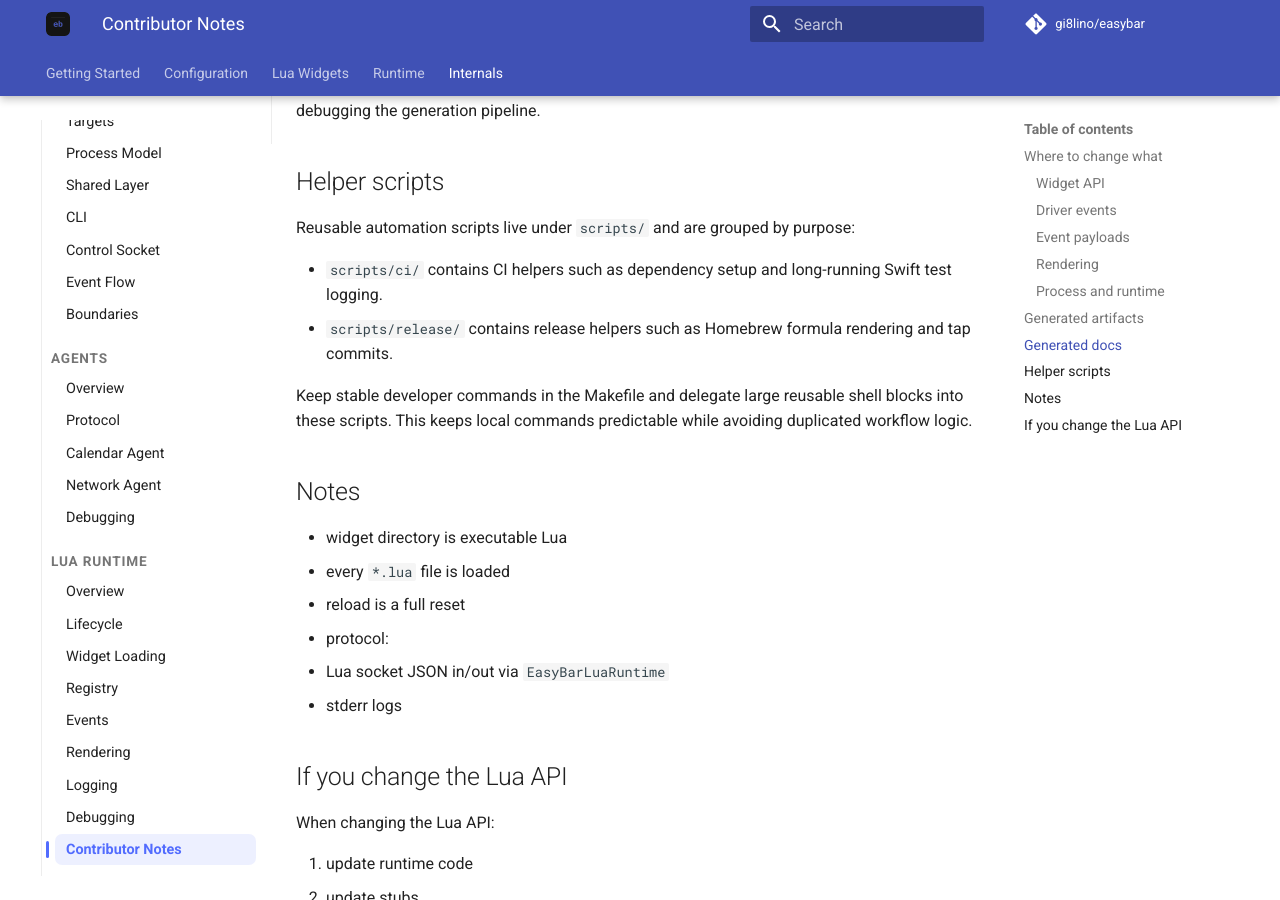
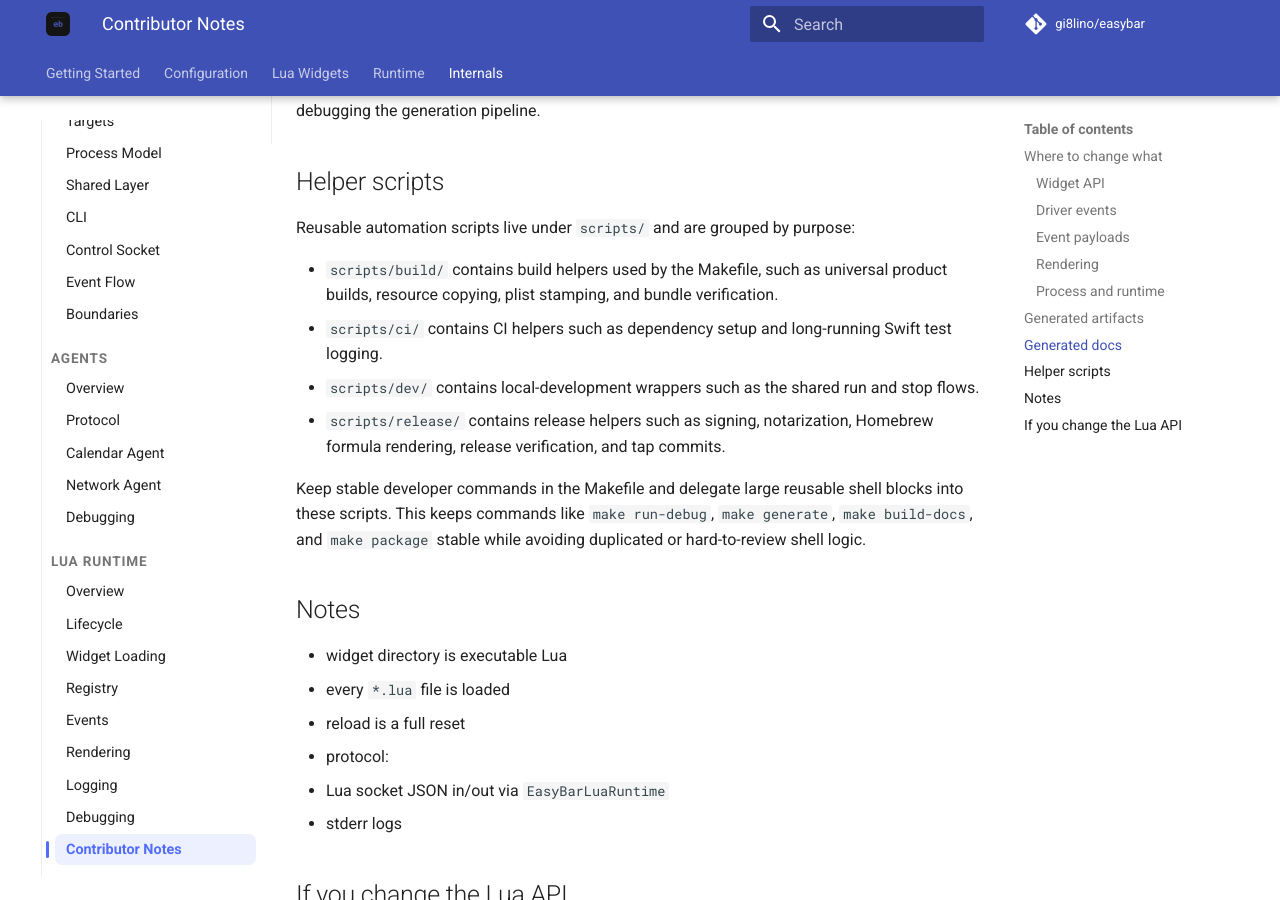
Before and after one commit to gi8lino/easybar, an MkDocs documentation site: the page built from docs/content/internals/lua-runtime/contributor-notes.md, in a window 1280 px wide and 900 px high, scrolled down 1813 px. Built offline with MkDocs 1.6.1 and Material for MkDocs 9.7.7, drawn with Linux system fonts in a browser that asks for light colours; comment, search, counter and statistics services are not loaded.

Commit message:
build: extract Makefile implementation into helper scripts

```diff
--- a/docs/content/internals/lua-runtime/contributor-notes.md
+++ b/docs/content/internals/lua-runtime/contributor-notes.md
@@ -72,10 +72,12 @@ The underlying generator scripts are implementation details. Call them directly
 
 Reusable automation scripts live under `scripts/` and are grouped by purpose:
 
+- `scripts/build/` contains build helpers used by the Makefile, such as universal product builds, resource copying, plist stamping, and bundle verification.
 - `scripts/ci/` contains CI helpers such as dependency setup and long-running Swift test logging.
-- `scripts/release/` contains release helpers such as Homebrew formula rendering and tap commits.
+- `scripts/dev/` contains local-development wrappers such as the shared run and stop flows.
+- `scripts/release/` contains release helpers such as signing, notarization, Homebrew formula rendering, release verification, and tap commits.
 
-Keep stable developer commands in the Makefile and delegate large reusable shell blocks into these scripts. This keeps local commands predictable while avoiding duplicated workflow logic.
+Keep stable developer commands in the Makefile and delegate large reusable shell blocks into these scripts. This keeps commands like `make run-debug`, `make generate`, `make build-docs`, and `make package` stable while avoiding duplicated or hard-to-review shell logic.
 
 ## Notes
 
```
Also changed, not shown: 10 other files.
